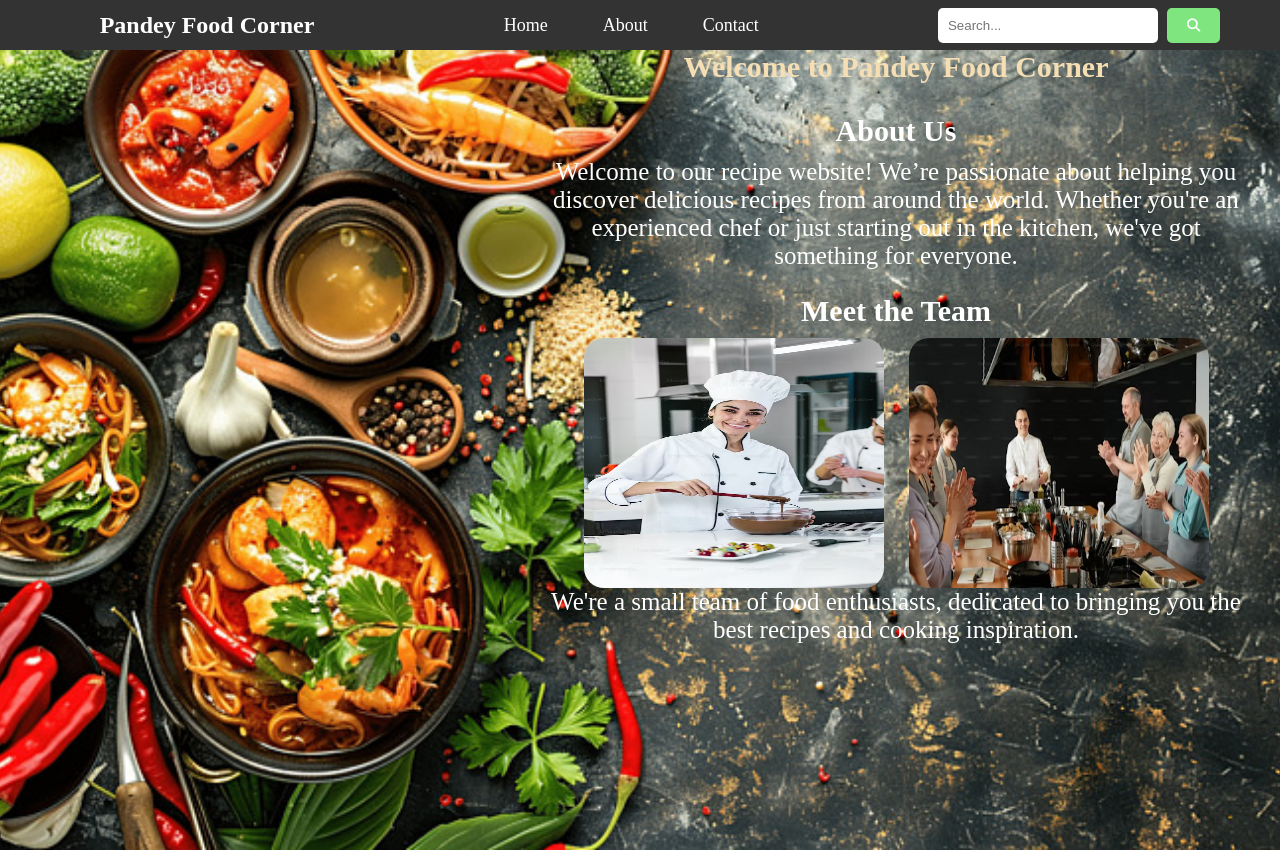
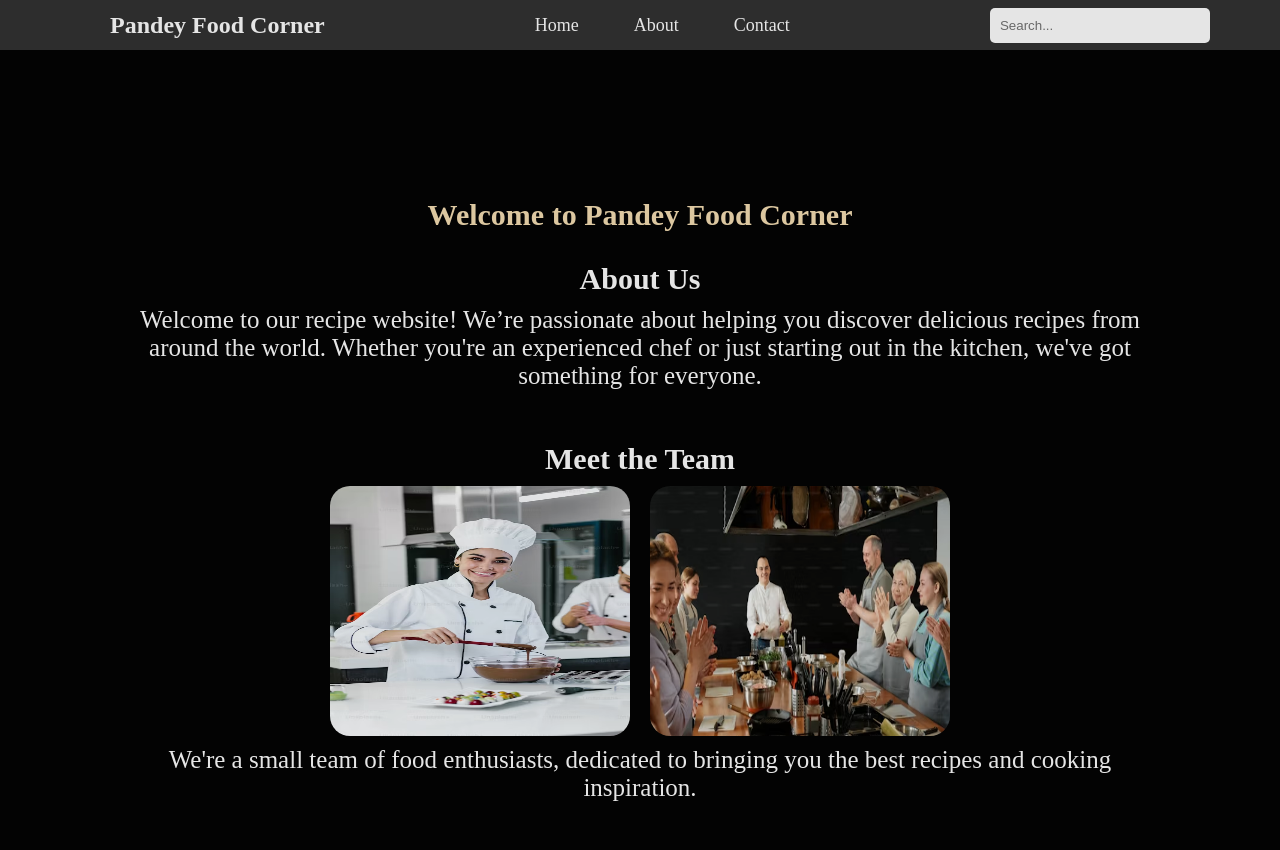
Before and after one commit to Manish-Agrawat/RecipeApp, a plain HTML site: page about.html in a window 1280 px wide. After the commit the page ends 802 px from the top, so only its background shows below. Drawn offline with nearby package versions, Linux system fonts and the light colour scheme; no server answers.

Commit message:
some change in about page

```diff
--- a/about.css
+++ b/about.css
@@ -7,6 +7,9 @@ body {
   width: 100vw;
   height: 100vh;
   color: wheat;
+
+  background-color: rgb(3, 3, 3);
+  opacity: 0.9;
 }
 
 nav {
@@ -55,30 +58,22 @@ nav {
 .search input:focus {
   border-radius: 15px;
   outline: none;
+  transition: width 0.3s ease-in-out;
+  width: 250px;
+  transition: background-color 0.3s ease-in-out;
+  background-color: #ddd;
 }
 
-.search button {
-  padding: 10px 20px;
-  background-color: #7fe67f;
-  color: white;
-  border: none;
-  cursor: pointer;
-  margin-left: 5px;
-  border-radius: 5px;
-}
 
-.search button:hover {
-  background-color: #fd06ed;
-  border-radius: 20px;
-}
 
 .container-box {
   width: 100%;
   height: 100vh;
-  background-image: url(./image/aboutbg.png);
-  background-size: cover;
-  background-repeat: no-repeat;
-  background-position: center;
+
+  display: flex;
+  justify-content: center;
+  align-items: center;
+  flex-wrap: wrap;
 }
 
 .container {
@@ -86,14 +81,14 @@ nav {
   justify-content: center;
   align-items: center;
   flex-wrap: wrap;
-  margin-left: 40%;
+
+  gap: 20px;
   text-align: center;
-  width: 60%;
-  margin-top: 50px;
-  gap: 20px;
+
+
 }
 .about {
-  width: 90%;
+  width: 80%;
   height: 160px;
   border-radius: 10px;
   color: white;
@@ -109,16 +104,17 @@ nav {
 .par {
   font-size: 25px;
   font-weight: 500px;
-  margin-bottom: 10px;
+  margin-top: 10px;
   text-align: center;
   justify-content: center;
+
 }
 .img-box {
   display: flex;
   justify-content: center;
   align-items: center;
   flex-wrap: wrap;
-  gap: 25px;
+  gap: 20px;
 }
 
 .img-box img {
--- a/about.html
+++ b/about.html
@@ -4,10 +4,14 @@
     <meta charset="UTF-8" />
     <meta name="viewport" content="width=device-width, initial-scale=1.0" />
     <link rel="stylesheet" href="about.css" />
-    <script
+    <!-- <script
       src="https://kit.fontawesome.com/f30fac2c61.js"
       crossorigin="anonymous"
-    ></script>
+    ></script> -->
+    <link
+      href="https://unpkg.com/boxicons@2.1.4/css/boxicons.min.css"
+      rel="stylesheet"
+    />
     <title>Pandey Food Corner About</title>
   </head>
   <body>
@@ -16,6 +20,7 @@
         <div class="logo">
           <h1>Pandey Food Corner</h1>
         </div>
+
         <div class="menu">
           <ul>
             <li><a href="index.html">Home</a></li>
@@ -25,9 +30,6 @@
         </div>
         <div class="search">
           <input type="text" id="searchbox" placeholder="Search..." />
-          <button type="submit" class="searchbtn">
-            <i class="fa-solid fa-search"></i>
-          </button>
         </div>
       </nav>
     </header>
@@ -57,6 +59,6 @@
         </div>
       </div>
     </main>
-    <script src="index.js"></script>
+    <script src="about.js"></script>
   </body>
 </html>
--- /dev/null
+++ b/about.js
@@ -0,0 +1,4 @@
+const search1= document.querySelector("#searchbox");
+search1.addEventListener("focus", function () {
+  window.location.href = "index.html";
+});
--- a/index.js
+++ b/index.js
@@ -56,7 +56,6 @@ async function getdata(query) {
       document.querySelector(".data-box").appendChild(div);
     });
   } else {
-
     console.log("No meals found for the given query.");
     let result = document.createElement("h1");
     result.classList.add("No-result");
@@ -66,7 +65,7 @@ async function getdata(query) {
   }
 }
 
-searchbtn.addEventListener("click", function () {
+search.addEventListener("input", function () {
   document.querySelector(".data-box").innerHTML = "";
   let searchTerm = search.value.trim();
   getdata(searchTerm);
```
Also changed, not shown: contact.html (+4 -2 lines), index.html (+3 -2 lines).
